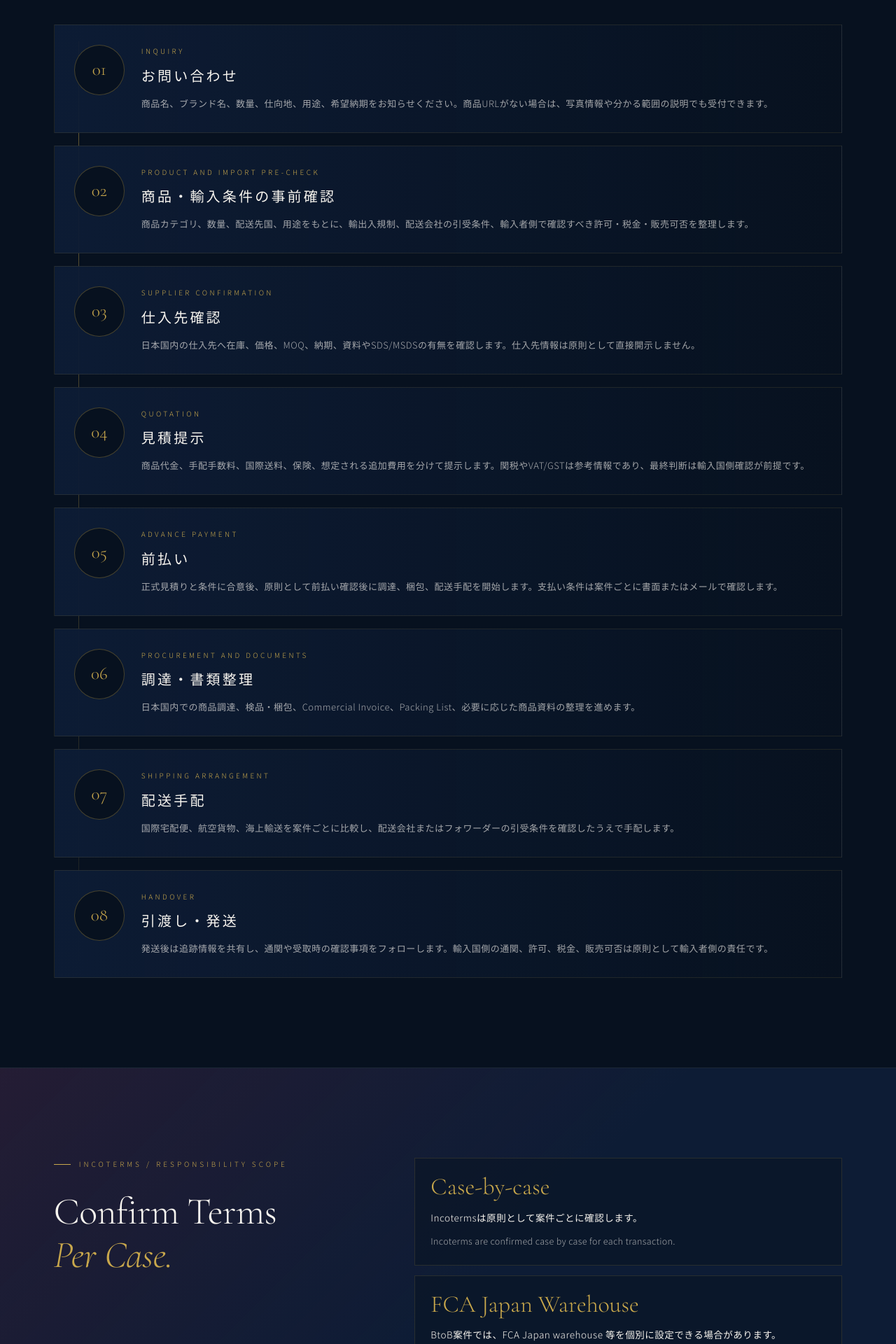
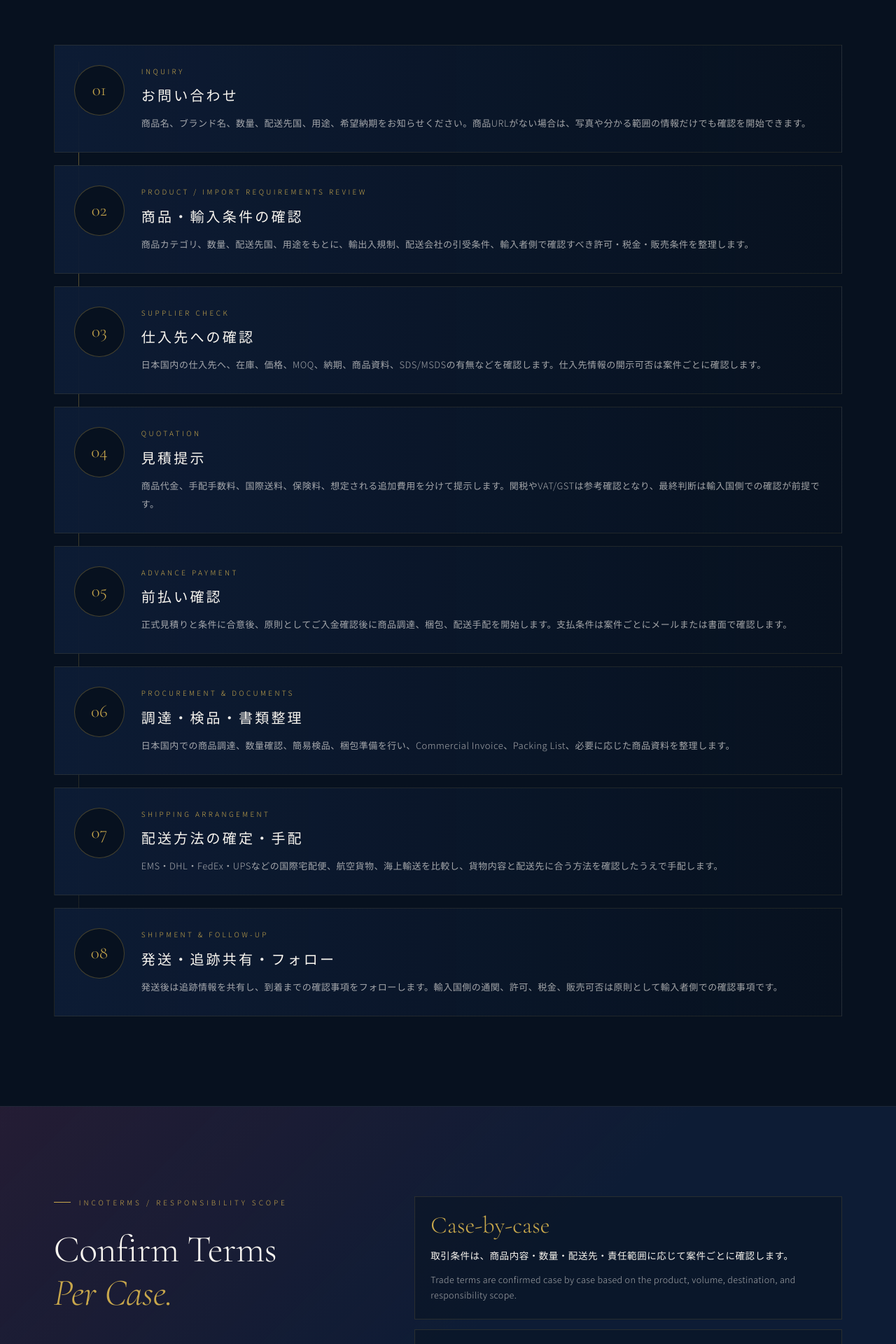
Before and after one commit to JUSTHEN-YUUKI/YUKIMICHI-ChatGpt-NEW-HP, a Next.js app: page /flow in a window 1280 px wide. Shown: the part 700-2620 px from the top of the page at 70% size. Built offline with nearby package versions, Linux system fonts and the light colour scheme.

Commit message:
Clarify flow page copy

```diff
--- a/app/flow/page.tsx
+++ b/app/flow/page.tsx
@@ -3,7 +3,7 @@ import Link from '@/components/NewTabLink'
 
 export const metadata: Metadata = {
   title: 'Export Process | YUKIMICHI',
-  description: 'YUKIMICHIの取引の流れ。問い合わせから内容確認、見積、商品調達、梱包・書類準備、国際発送、納品後フォローまで。',
+  description: 'YUKIMICHIの取引の流れ。お問い合わせ、商品確認、見積、前払い、調達、書類整理、国際配送、発送後フォローまで。',
 }
 
 const steps = [
@@ -11,67 +11,67 @@ const steps = [
     number: '01',
     title: 'お問い合わせ',
     en: 'Inquiry',
-    text: '商品名、ブランド名、数量、仕向地、用途、希望納期をお知らせください。商品URLがない場合は、写真情報や分かる範囲の説明でも受付できます。',
+    text: '商品名、ブランド名、数量、配送先国、用途、希望納期をお知らせください。商品URLがない場合は、写真や分かる範囲の情報だけでも確認を開始できます。',
   },
   {
     number: '02',
-    title: '商品・輸入条件の事前確認',
-    en: 'Product and Import Pre-check',
-    text: '商品カテゴリ、数量、配送先国、用途をもとに、輸出入規制、配送会社の引受条件、輸入者側で確認すべき許可・税金・販売可否を整理します。',
+    title: '商品・輸入条件の確認',
+    en: 'Product / Import Requirements Review',
+    text: '商品カテゴリ、数量、配送先国、用途をもとに、輸出入規制、配送会社の引受条件、輸入者側で確認すべき許可・税金・販売条件を整理します。',
   },
   {
     number: '03',
-    title: '仕入先確認',
-    en: 'Supplier Confirmation',
-    text: '日本国内の仕入先へ在庫、価格、MOQ、納期、資料やSDS/MSDSの有無を確認します。仕入先情報は原則として直接開示しません。',
+    title: '仕入先への確認',
+    en: 'Supplier Check',
+    text: '日本国内の仕入先へ、在庫、価格、MOQ、納期、商品資料、SDS/MSDSの有無などを確認します。仕入先情報の開示可否は案件ごとに確認します。',
   },
   {
     number: '04',
     title: '見積提示',
     en: 'Quotation',
-    text: '商品代金、手配手数料、国際送料、保険、想定される追加費用を分けて提示します。関税やVAT/GSTは参考情報であり、最終判断は輸入国側確認が前提です。',
+    text: '商品代金、手配手数料、国際送料、保険料、想定される追加費用を分けて提示します。関税やVAT/GSTは参考確認となり、最終判断は輸入国側での確認が前提です。',
   },
   {
     number: '05',
-    title: '前払い',
+    title: '前払い確認',
     en: 'Advance Payment',
-    text: '正式見積りと条件に合意後、原則として前払い確認後に調達、梱包、配送手配を開始します。支払い条件は案件ごとに書面またはメールで確認します。',
+    text: '正式見積りと条件に合意後、原則としてご入金確認後に商品調達、梱包、配送手配を開始します。支払条件は案件ごとにメールまたは書面で確認します。',
   },
   {
     number: '06',
-    title: '調達・書類整理',
-    en: 'Procurement and Documents',
-    text: '日本国内での商品調達、検品・梱包、Commercial Invoice、Packing List、必要に応じた商品資料の整理を進めます。',
+    title: '調達・検品・書類整理',
+    en: 'Procurement & Documents',
+    text: '日本国内での商品調達、数量確認、簡易検品、梱包準備を行い、Commercial Invoice、Packing List、必要に応じた商品資料を整理します。',
   },
   {
     number: '07',
-    title: '配送手配',
+    title: '配送方法の確定・手配',
     en: 'Shipping Arrangement',
-    text: '国際宅配便、航空貨物、海上輸送を案件ごとに比較し、配送会社またはフォワーダーの引受条件を確認したうえで手配します。',
+    text: 'EMS・DHL・FedEx・UPSなどの国際宅配便、航空貨物、海上輸送を比較し、貨物内容と配送先に合う方法を確認したうえで手配します。',
   },
   {
     number: '08',
-    title: '引渡し・発送',
-    en: 'Handover',
-    text: '発送後は追跡情報を共有し、通関や受取時の確認事項をフォローします。輸入国側の通関、許可、税金、販売可否は原則として輸入者側の責任です。',
+    title: '発送・追跡共有・フォロー',
+    en: 'Shipment & Follow-up',
+    text: '発送後は追跡情報を共有し、到着までの確認事項をフォローします。輸入国側の通関、許可、税金、販売可否は原則として輸入者側での確認事項です。',
   },
 ]
 
 const incotermsNotes = [
   {
     term: 'Case-by-case',
-    ja: 'Incotermsは原則として案件ごとに確認します。',
-    en: 'Incoterms are confirmed case by case for each transaction.',
+    ja: '取引条件は、商品内容・数量・配送先・責任範囲に応じて案件ごとに確認します。',
+    en: 'Trade terms are confirmed case by case based on the product, volume, destination, and responsibility scope.',
   },
   {
     term: 'FCA Japan Warehouse',
-    ja: 'BtoB案件では、FCA Japan warehouse 等を個別に設定できる場合があります。',
+    ja: '法人取引では、FCA Japan warehouse などの条件を個別に設定できる場合があります。',
     en: 'For BtoB projects, terms such as FCA Japan warehouse may be arranged individually.',
   },
   {
     term: 'EXW / FCA / DAP / DDP',
-    ja: 'EXW、FCA、DAP、DDP等は、対応可否と責任範囲を個別見積り時に確認します。DDPは標準対応ではありません。',
-    en: 'EXW, FCA, DAP, and DDP availability and responsibility scope are confirmed during quotation. DDP is not treated as a standard service unless agreed in writing.',
+    ja: 'EXW、FCA、DAP、DDPなどは、対応可否と責任範囲を見積時に確認します。DDPは標準対応ではなく、書面合意がある場合のみ検討します。',
+    en: 'EXW, FCA, DAP, and DDP availability and responsibility scope are confirmed during quotation. DDP is not a standard service unless agreed in writing.',
   },
 ]
 
@@ -97,8 +97,8 @@ export default function FlowPage() {
           to <em>Delivery.</em>
         </h1>
         <p className="section-body flow-lead">
-          北海道発の輸出ブランドとして、問い合わせから納品後フォローまで、国際貿易の不安を一つずつ整理しながら進行します。
-          迅速さだけでなく、通関リスクを避ける透明な手順を重視します。
+          お問い合わせから見積、前払い、商品調達、書類整理、国際配送、発送後フォローまで、必要な確認事項を順番に整理して進めます。
+          早さだけでなく、輸出入規制・通関・費用項目を事前に確認し、できるだけ分かりやすい手順でご案内します。
         </p>
       </section>
 
@@ -153,8 +153,8 @@ export default function FlowPage() {
           </h2>
         </div>
         <p>
-          商品URL、商品名、希望数量、仕向地、希望配送方法、希望納期、法人または個人利用の区分があると、
-          見積と規制確認がスムーズです。輸出入規制や認証の要否は国や商品により異なるため、最終判断は税関、通関業者、公的機関の確認を前提に進めます。
+          見積依頼時には、商品URL、商品名、希望数量、配送先国、希望配送方法、希望納期、法人利用または個人利用の区分をお知らせください。
+          情報がそろっているほど、見積、配送方法、輸出入規制の確認をスムーズに進められます。輸出入規制や認証の要否は国や商品により異なるため、最終判断は税関、通関業者、公的機関の確認を前提に進めます。
         </p>
       </section>
 
@@ -185,7 +185,7 @@ export default function FlowPage() {
           margin-bottom: 28px;
         }
         .flow-title em { color: var(--gold); font-style: italic; }
-        .flow-lead { max-width: 720px; }
+        .flow-lead { max-width: 760px; }
         .flow-section { padding: var(--section-pad) var(--gutter); }
         .flow-timeline {
           position: relative;
```
